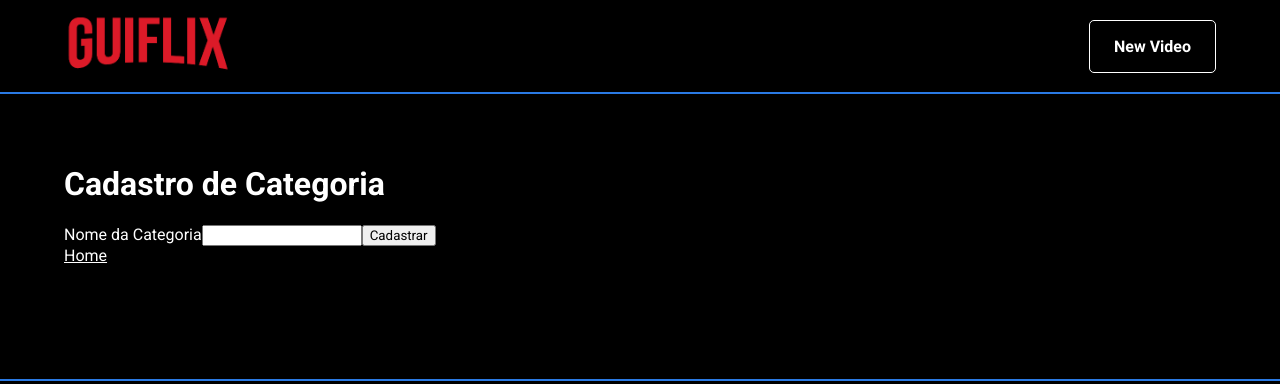
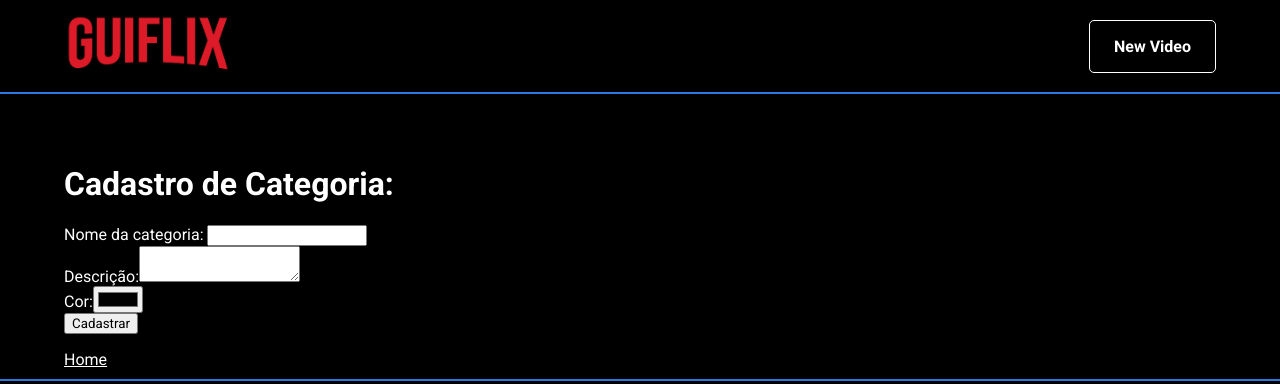
Before and after one commit to GuilherPinheiro/GuiFlix, a React (Create React App) app: page /cadastro/categoria in a window 1280 px wide. Shown: the top 384 px of the page. Built offline with nearby package versions, Linux system fonts and the light colour scheme.

Commit message:
formulario inserido

```diff
--- /dev/null
+++ b/src/components/FormField/index.js
@@ -0,0 +1,19 @@
+import React from 'react';
+
+function FormField({ label, type, name, value, onChange }) {
+  return(
+    <div>
+     <label>
+       {label}
+       <input
+        type={type}
+        value={value}
+        name={name}
+        onChange={onChange}
+       />
+    </label>
+    </div>
+  );
+}
+
+export default FormField;
--- a/src/pages/cadastro/Categoria/index.js
+++ b/src/pages/cadastro/Categoria/index.js
@@ -1,23 +1,85 @@
-import React from "react";
+import React, { useState } from "react";
 import PageDefault from "../../../components/PageDefault";
 import { Link } from "react-router-dom";
+import FormField from "../../../components/FormField";
 
 function CadastroCategoria() {
+  const inicialValues = {
+    nome: '',
+    descricao: '',
+    cor: '#000',
+  }
+
+  const [categorias, setCategorias] = useState([]);
+  const [values, setValues] = useState(inicialValues);
+
+  function setValue(chave, valor) {
+    setValues({
+      ...values,
+      [chave]: valor, // nome: 'valor'
+    })
+  }
+
+  function handleChange(novaCategoria) {
+    setValue(novaCategoria.target.getAttribute('name'),
+    novaCategoria.target.value);
+  }
+
   return (
     <PageDefault>
-      <h1>Cadastro de Categoria</h1>
+      <h1>Cadastro de Categoria: {values.nome}</h1>
 
-      <form>
+      <form onSubmit={function handleSubmit(novaCategoria) {
+        novaCategoria.preventDefault();
+        setCategorias([
+          ...categorias,
+          values
+        ]);
 
-        <label>
-          Nome da Categoria
-          <input type="text" />
-        </label>
+        setValues(inicialValues);
+
+      }}>
+
+        <FormField
+          label="Nome da categoria: "
+          value={values.nome}
+          type="text"
+          name="nome"
+          onChange={handleChange}
+        />
+
+        <div>
+          <label>
+            Descrição:
+            <textarea type="text"
+            value={values.descricao}
+            name="descricao"
+            onChange={handleChange}/>
+          </label>
+        </div>
+
+        <FormField
+          label="Cor:"
+          value={values.cor}
+          type="color"
+          name="cor"
+          onChange={handleChange}
+        />
 
         <button>
           Cadastrar
         </button>
       </form>
+
+      <ul>
+        {categorias.map((categoria, indice) => {
+          return (
+            <li key={`${categoria}${indice}`}>
+              {categoria.nome}
+            </li>
+          )
+        })}
+      </ul>
 
       <Link to="/">
         Home
```
